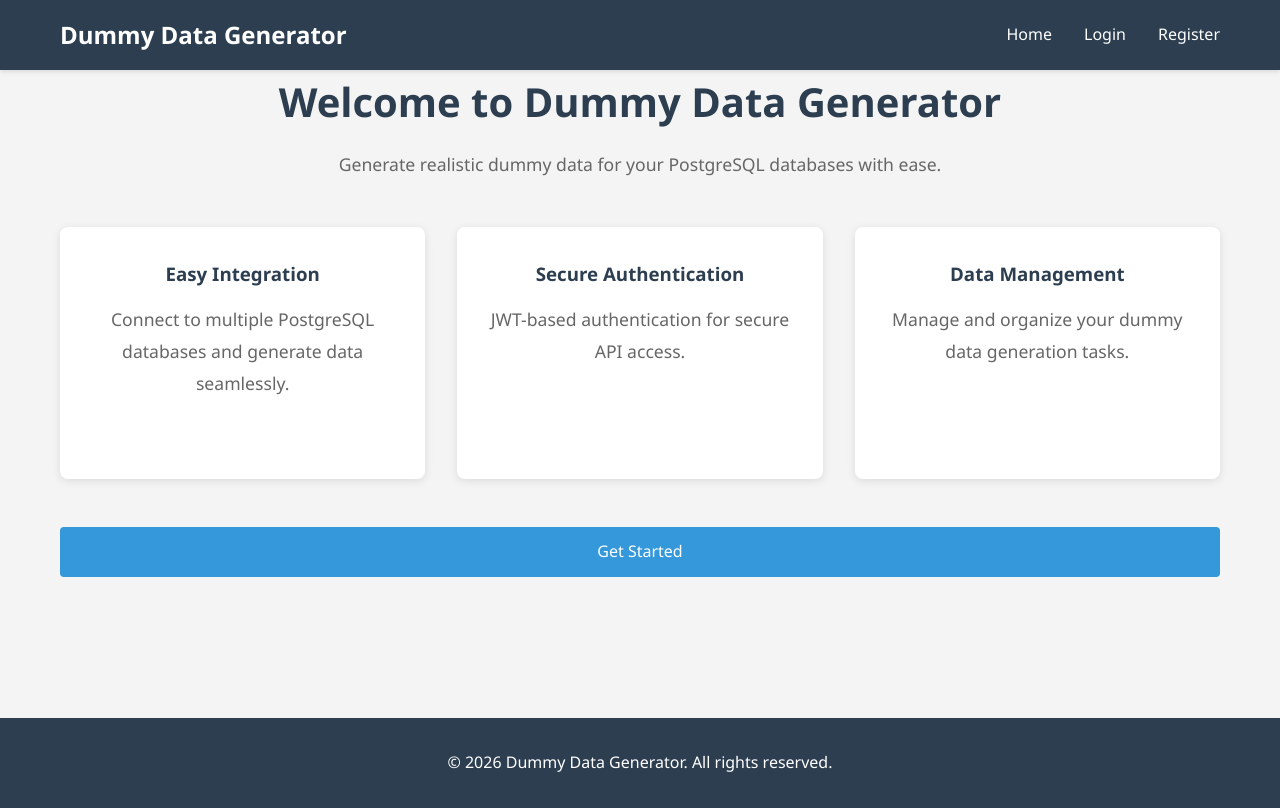
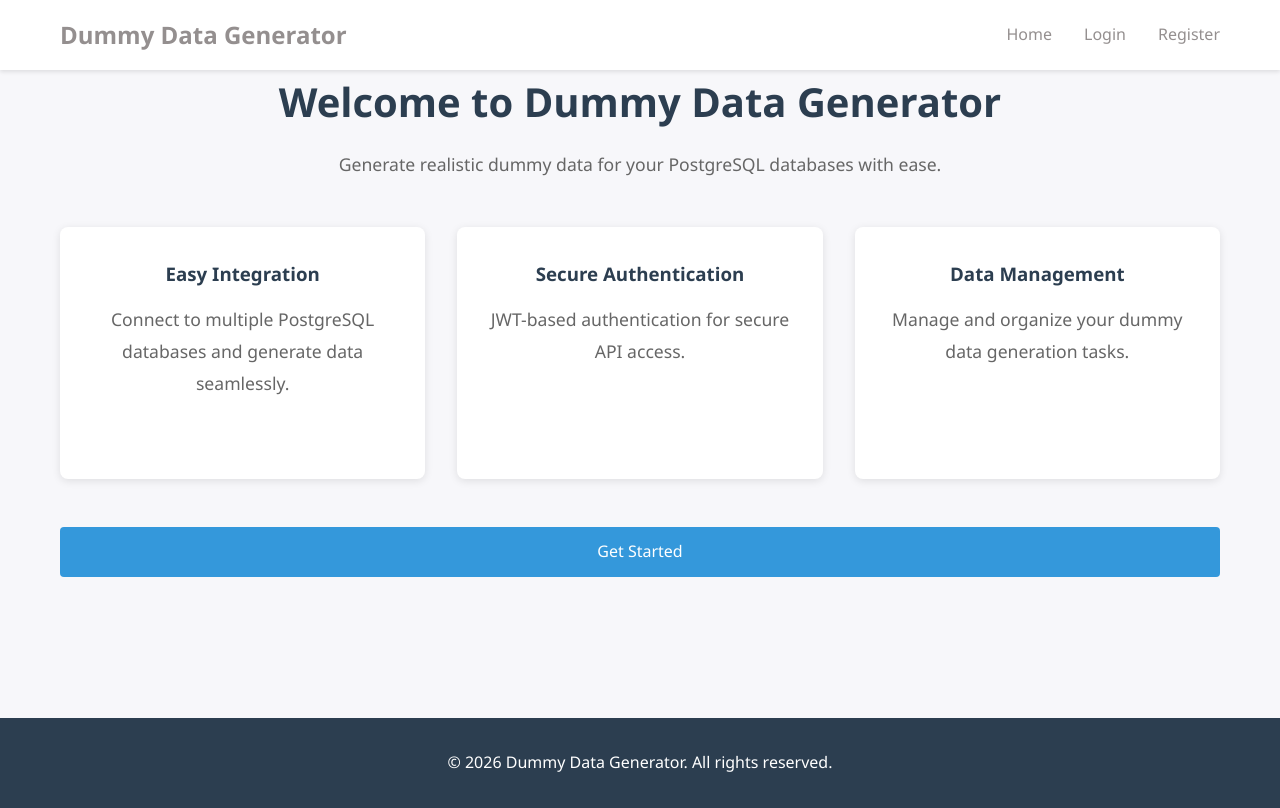
Before and after one commit to NovumDMS/dummy-data-generator, a FastAPI app: page /login in a window 1280 px wide. Run offline with FastAPI, Linux system fonts and the light colour scheme.

Commit message:
Update style.css

```diff
--- a/app/static/css/style.css
+++ b/app/static/css/style.css
@@ -5,11 +5,27 @@
     box-sizing: border-box;
 }
 
+:root{
+    --bg-dark: #f7f7fa;
+    --bg-light: #ffffff;
+    --bg-card: #fcfcfc;
+    --bg-card-hover: #3b3939;
+    --bg-error: #fbf6f5;
+    --bg-success: #f7fcf8;
+    --border-card: #f5f5f7;
+    --border-error: #b5454d;
+    --border-success: #4b8647;
+    --primary-color: #b84d35;
+    --text: #3d3d3d;
+    --text-muted: #948f8f;
+    --text-error: #bf543f;
+}
+
 body {
     font-family: 'Segoe UI', Tahoma, Geneva, Verdana, sans-serif;
     line-height: 1.6;
     color: #333;
-    background-color: #f4f4f4;
+    background-color: var(--bg-dark);
 }
 
 .container {
@@ -20,8 +36,8 @@ body {
 
 /* Navigation */
 .navbar {
-    background-color: #2c3e50;
-    color: white;
+    background-color: var(--bg-light);
+    color: var(--text-muted);
     padding: 1rem 0;
     position: sticky;
     top: 0;
@@ -46,13 +62,14 @@ body {
 }
 
 .nav-links a {
-    color: white;
+    color: var(--text-muted);
     text-decoration: none;
     transition: color 0.3s;
 }
 
 .nav-links a:hover {
-    color: #3498db;
+    color: var(--text-error);
+    background-color: var(--bg-error);
 }
 
 /* Main Content */
```
